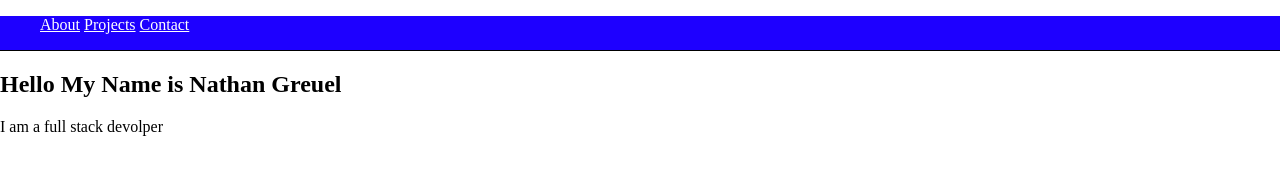
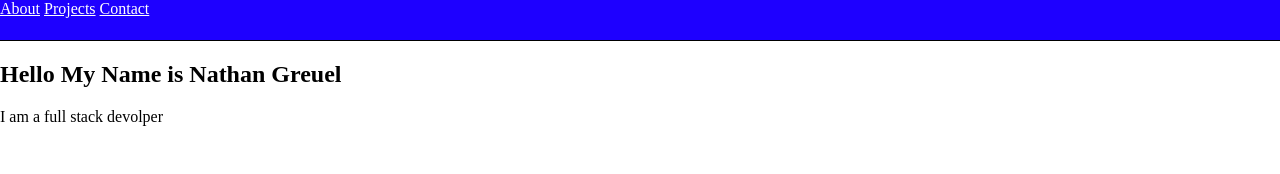
Before and after one commit to Nat-crit20/portfolio, a plain HTML site: page index.html in a window 1280 px wide. Drawn offline with Linux system fonts and the light colour scheme.

Commit message:
Styled the header 2

```diff
--- a/styles.css
+++ b/styles.css
@@ -4,9 +4,15 @@ body {
 }
 header {
   width: 100%;
+  height: 2.5rem;
   background-color: #1e00ff;
   color: white;
   border-bottom: 1px solid black;
+}
+
+nav ul {
+  margin: 0;
+  padding: 0;
 }
 nav li {
   display: inline;
```
